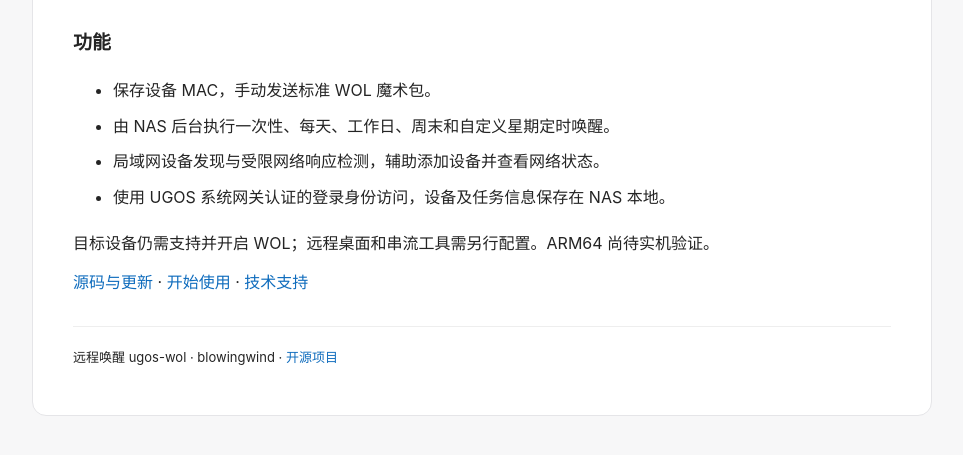
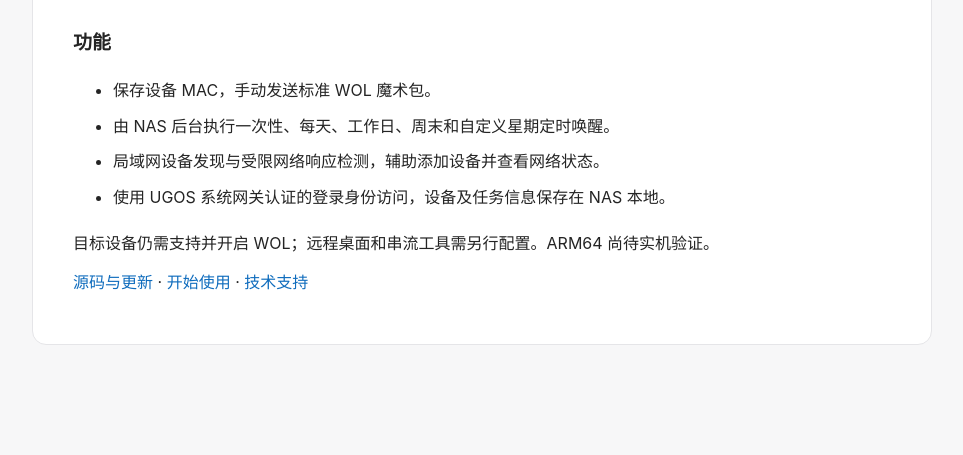
Before and after one commit to blowingwind05/ugos-wol, a plain HTML site: page docs/about.html in a window 1280 px wide. Shown: the part 239-694 px from the top of the page, without its empty margins (158-1121 px from the left). Drawn offline with Linux system fonts and the light colour scheme.

Commit message:
Remove redundant documentation footer

```diff
--- a/docs/about.html
+++ b/docs/about.html
@@ -1 +1 @@
-<!doctype html><html lang="zh-CN"><head><meta charset="utf-8"><meta name="viewport" content="width=device-width,initial-scale=1"><meta name="color-scheme" content="light"><title>远程唤醒 ugos-wol · 远程唤醒</title><link rel="stylesheet" href="legal.css"></head><body><main><nav><a href="about.html">应用介绍</a><a href="help.html">帮助</a><a href="privacy.html">隐私政策</a><a href="agreement.html">许可协议</a><a href="permissions.html">权限说明</a><a href="support.html">支持</a></nav><h1>远程唤醒 ugos-wol</h1><p>通过运行中的绿联 NAS，唤醒同一局域网内支持 Wake-on-LAN 的电脑、服务器等设备。本应用不用于唤醒承载它的 NAS。</p><h2>功能</h2><ul><li>保存设备 MAC，手动发送标准 WOL 魔术包。</li><li>由 NAS 后台执行一次性、每天、工作日、周末和自定义星期定时唤醒。</li><li>局域网设备发现与受限网络响应检测，辅助添加设备并查看网络状态。</li><li>使用 UGOS 系统网关认证的登录身份访问，设备及任务信息保存在 NAS 本地。</li></ul><p>目标设备仍需支持并开启 WOL；远程桌面和串流工具需另行配置。ARM64 尚待实机验证。</p><p><a href="https://github.com/blowingwind05/ugos-wol">源码与更新</a> · <a href="help.html">开始使用</a> · <a href="support.html">技术支持</a></p><p class="links">远程唤醒 ugos-wol · blowingwind · <a href="https://github.com/blowingwind05/ugos-wol">开源项目</a></p></main></body></html>
+<!doctype html><html lang="zh-CN"><head><meta charset="utf-8"><meta name="viewport" content="width=device-width,initial-scale=1"><meta name="color-scheme" content="light"><title>远程唤醒 ugos-wol · 远程唤醒</title><link rel="stylesheet" href="legal.css"></head><body><main><nav><a href="about.html">应用介绍</a><a href="help.html">帮助</a><a href="privacy.html">隐私政策</a><a href="agreement.html">许可协议</a><a href="permissions.html">权限说明</a><a href="support.html">支持</a></nav><h1>远程唤醒 ugos-wol</h1><p>通过运行中的绿联 NAS，唤醒同一局域网内支持 Wake-on-LAN 的电脑、服务器等设备。本应用不用于唤醒承载它的 NAS。</p><h2>功能</h2><ul><li>保存设备 MAC，手动发送标准 WOL 魔术包。</li><li>由 NAS 后台执行一次性、每天、工作日、周末和自定义星期定时唤醒。</li><li>局域网设备发现与受限网络响应检测，辅助添加设备并查看网络状态。</li><li>使用 UGOS 系统网关认证的登录身份访问，设备及任务信息保存在 NAS 本地。</li></ul><p>目标设备仍需支持并开启 WOL；远程桌面和串流工具需另行配置。ARM64 尚待实机验证。</p><p><a href="https://github.com/blowingwind05/ugos-wol">源码与更新</a> · <a href="help.html">开始使用</a> · <a href="support.html">技术支持</a></p></main></body></html>
--- a/docs/legal.css
+++ b/docs/legal.css
@@ -1 +1 @@
-*{box-sizing:border-box}body{margin:0;font:16px/1.85 -apple-system,BlinkMacSystemFont,"Segoe UI","PingFang SC","Microsoft YaHei",sans-serif;color:#242424;background:#f7f7f8}main{max-width:900px;margin:32px auto;padding:36px 40px;background:#fff;border:1px solid #e5e5e8;border-radius:14px}h1{font-size:28px;line-height:1.5;margin:0 0 12px}h2{font-size:19px;margin:28px 0 10px}p{margin:10px 0}a{color:#0f6cbd;text-decoration:none}a:hover{text-decoration:underline}nav{display:flex;gap:18px;flex-wrap:wrap;font-size:14px;margin-bottom:28px}table{border-collapse:collapse;width:100%;font-size:14px;margin:16px 0}td,th{text-align:left;vertical-align:top;border:1px solid #e5e5e8;padding:10px 12px;overflow-wrap:anywhere}th{background:#f5f5f5}code{font:13px ui-monospace,monospace;background:#f5f5f5;padding:2px 5px;border-radius:4px;overflow-wrap:anywhere}small,.meta{color:#777;font-size:13px}.note{padding:14px 18px;background:#ebf3fc;border-radius:9px}li{margin:6px 0}.links{margin-top:28px;border-top:1px solid #eee;padding-top:18px;font-size:13px}@media(max-width:600px){main{margin:0;padding:24px 18px;border:0;border-radius:0}h1{font-size:24px}table{font-size:12px}td,th{padding:8px}.wide{overflow:auto}}
+*{box-sizing:border-box}body{margin:0;font:16px/1.85 -apple-system,BlinkMacSystemFont,"Segoe UI","PingFang SC","Microsoft YaHei",sans-serif;color:#242424;background:#f7f7f8}main{max-width:900px;margin:32px auto;padding:36px 40px;background:#fff;border:1px solid #e5e5e8;border-radius:14px}h1{font-size:28px;line-height:1.5;margin:0 0 12px}h2{font-size:19px;margin:28px 0 10px}p{margin:10px 0}a{color:#0f6cbd;text-decoration:none}a:hover{text-decoration:underline}nav{display:flex;gap:18px;flex-wrap:wrap;font-size:14px;margin-bottom:28px}table{border-collapse:collapse;width:100%;font-size:14px;margin:16px 0}td,th{text-align:left;vertical-align:top;border:1px solid #e5e5e8;padding:10px 12px;overflow-wrap:anywhere}th{background:#f5f5f5}code{font:13px ui-monospace,monospace;background:#f5f5f5;padding:2px 5px;border-radius:4px;overflow-wrap:anywhere}small,.meta{color:#777;font-size:13px}.note{padding:14px 18px;background:#ebf3fc;border-radius:9px}li{margin:6px 0}@media(max-width:600px){main{margin:0;padding:24px 18px;border:0;border-radius:0}h1{font-size:24px}table{font-size:12px}td,th{padding:8px}.wide{overflow:auto}}
```
Also changed, not shown: docs/help.html (+1 -1 lines), docs/index.html (+1 -1 lines).
